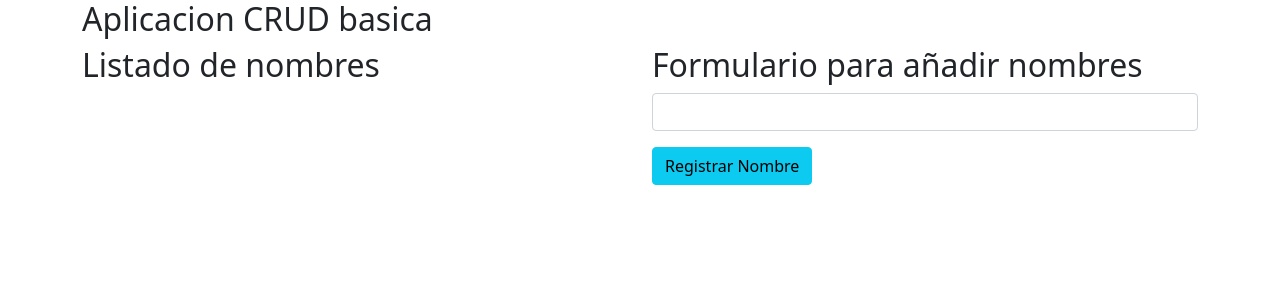
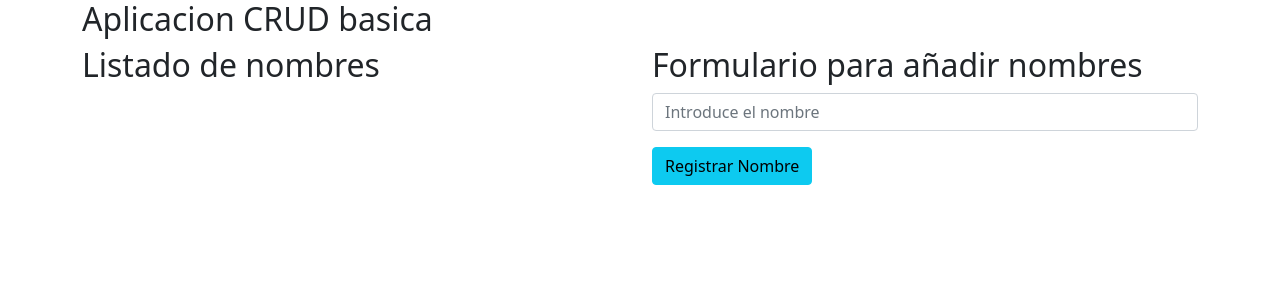
Before and after one commit to juanchehin/react-firebase, a React (Create React App) app in the folder crud-basico/: page / in a window 1280 px wide. Shown: the top 300 px of the page. Built offline with nearby package versions, Linux system fonts and the light colour scheme.

Commit message:
input para listadonombres

```diff
--- a/crud-basico/src/components/listadonombres.jsx
+++ b/crud-basico/src/components/listadonombres.jsx
@@ -1,4 +1,5 @@
 import React, { useState } from 'react'
+import uniqid from 'uniqid'
 
 const Listadonombres = () => {
 
@@ -8,10 +9,11 @@ const Listadonombres = () => {
     const addNombre = (e) => {
         e.preventDefault()
         const nuevoNombre = {
-            // id:uniqid(),
-            // tituloNombre:nombre
+            id:uniqid(),
+            tituloNombre:nombre
         }
         setListadoNombres([...listadonombres,nuevoNombre])
+        setNombre('')
     }
 
     return (
@@ -24,7 +26,13 @@ const Listadonombres = () => {
                 <div className="col">
                     <h2>Formulario para añadir nombres</h2>
                     <form onSubmit={(e)=> addNombre(e)} onSubmit={addNombre} className="form-group">
-                        <input onChange={(e)=>{setNombre(e.target.value)}} className="form-control mb-3" type="text" placeholder=''/>
+                        <input
+                            onChange={(e)=>{setNombre(e.target.value)}}
+                            className="form-control mb-3"
+                            type="text"
+                            placeholder='Introduce el nombre'
+                            value={nombre}
+                            />
                         <input className="btn btn-info btn-block" type="submit" value="Registrar Nombre"/>
                     </form>
                 </div>
```
